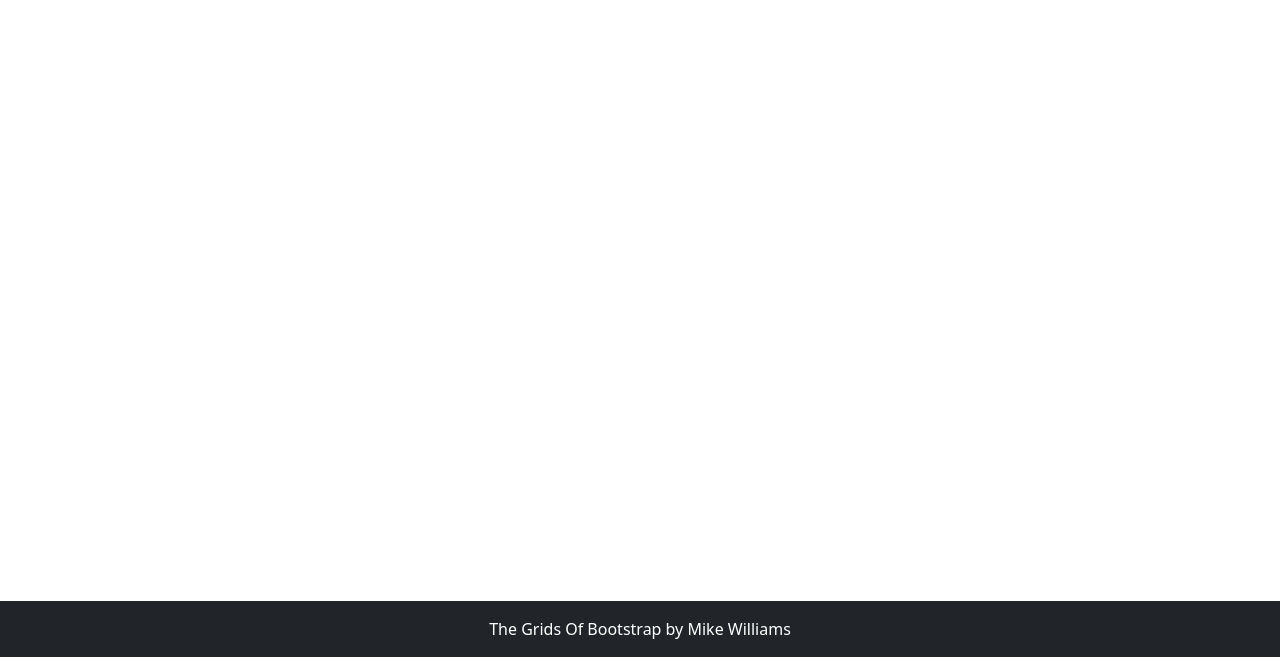
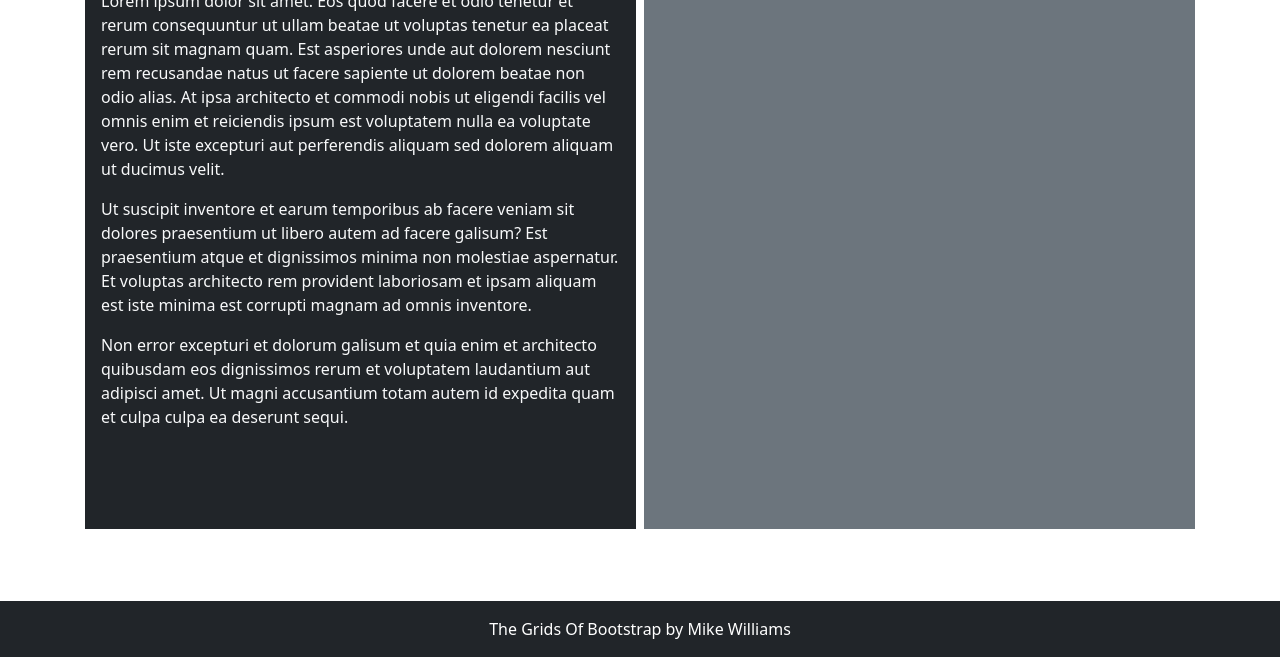
Before and after one commit to mikey32905/BootstrapGrids, a plain HTML site: page Grid1.html in a window 1280 px wide. Shown: the part 143-800 px from the top of the page. Drawn offline with nearby package versions, Linux system fonts and the light colour scheme.

Commit message:
updated Grid 1
added two column demo for bootstrap into grid 1

```diff
--- a/Grid1.html
+++ b/Grid1.html
@@ -62,7 +62,24 @@
 </nav>
 
     <main class="flex-shrink-0">
-       <div class="container">
+       <div class="container h-100 minHeight">
+           <div class="row row-cols-1 row-cols-md-2 gy-2 g-2 h-100">
+               <div class="col">
+                   <div class="bg-dark text-light h-100 p-3">
+                    <h1>Column One</h1>
+                     <p>Lorem ipsum dolor sit amet. Eos quod facere et odio tenetur et rerum consequuntur ut ullam beatae ut voluptas tenetur ea placeat rerum sit magnam quam. Est asperiores unde aut dolorem nesciunt rem recusandae natus ut facere sapiente ut dolorem beatae non odio alias. At ipsa architecto et commodi nobis ut eligendi facilis vel omnis enim et reiciendis ipsum est voluptatem nulla ea voluptate vero. Ut iste excepturi aut perferendis aliquam sed dolorem aliquam ut ducimus velit. </p>
+                     <p>Ut suscipit inventore et earum temporibus ab facere veniam sit dolores praesentium ut libero autem ad facere galisum? Est praesentium atque et dignissimos minima non molestiae aspernatur. Et voluptas architecto rem provident laboriosam et ipsam aliquam est iste minima est corrupti magnam ad omnis inventore. </p>
+                     <p>Non error excepturi et dolorum galisum et quia enim et architecto quibusdam eos dignissimos rerum et voluptatem laudantium aut adipisci amet. Ut magni accusantium  totam autem id expedita quam et culpa culpa ea deserunt sequi. </p>
+
+
+                   </div>
+               </div>
+               <div class="col">
+                   <div class="bg-secondary text-light h-100 p-3">
+                    Column Two
+                   </div>
+               </div>
+           </div>
        </div>
     </main>
     <footer class="footer mt-auto py-3 bg-dark">
--- a/css/site.css
+++ b/css/site.css
@@ -17,3 +17,7 @@ main>.container {
     font-style: normal;
     color: rgb(195, 255, 0);
 }
+
+.minHeight{
+    min-height: 85vh;
+}
```
